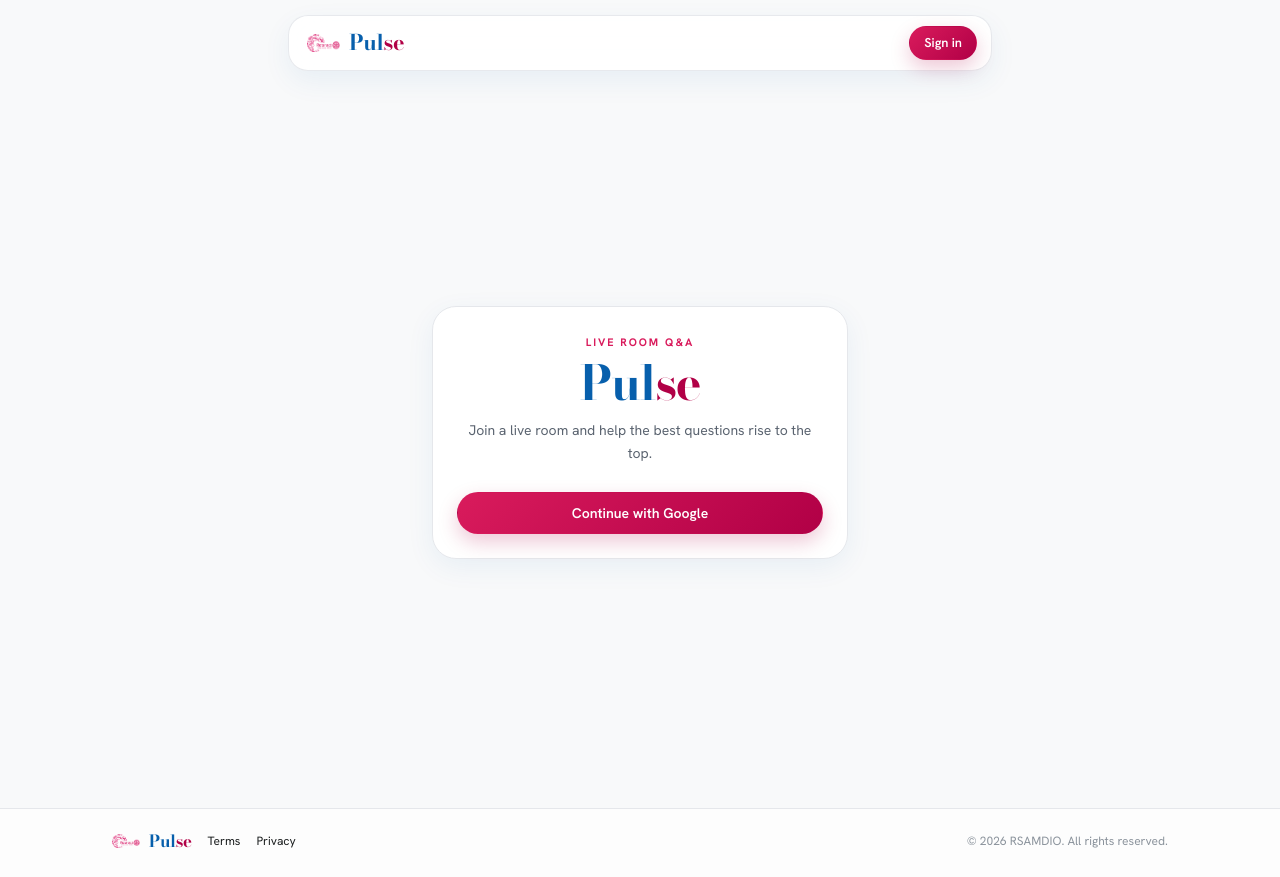
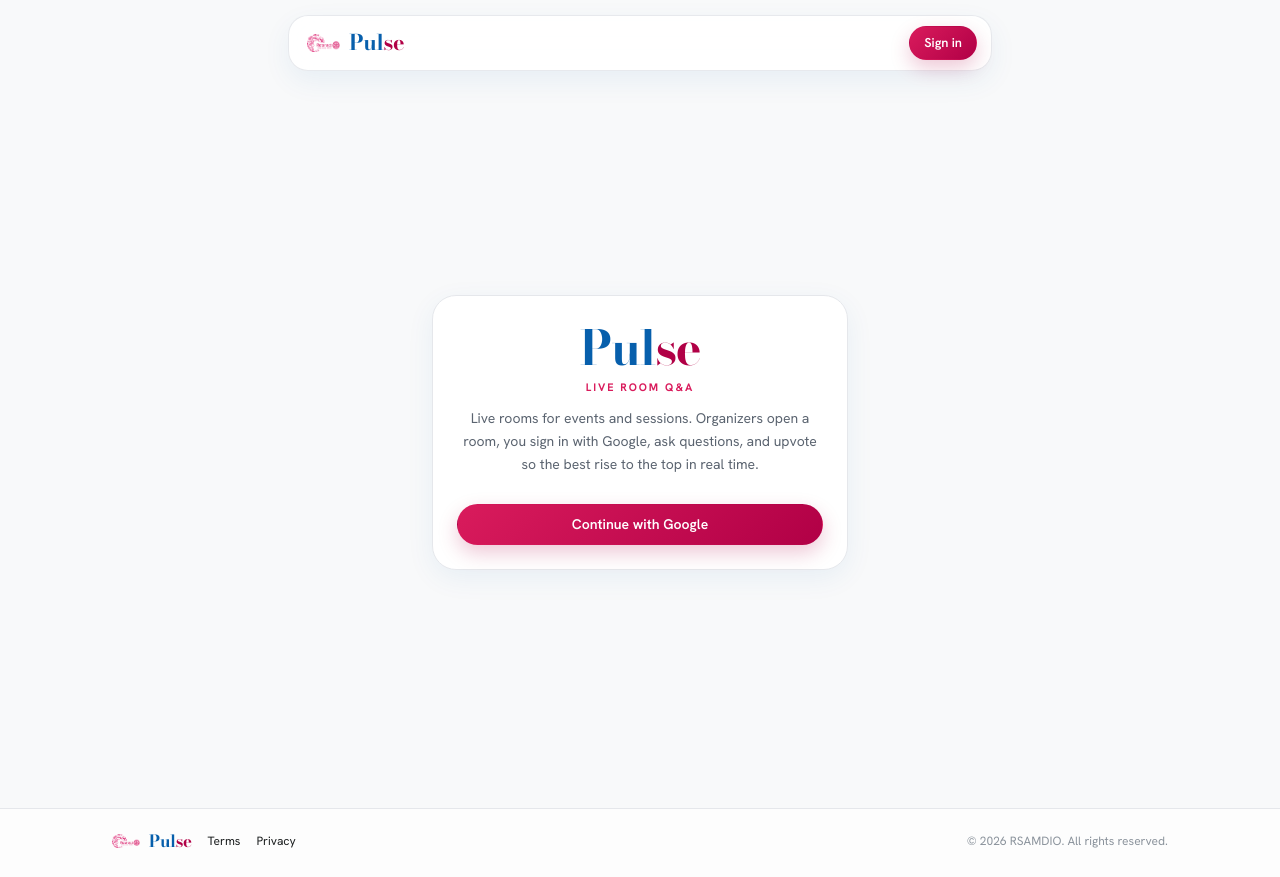
Before and after one commit to rsamdio/Pulse, a Next.js app: page / in a window 1280 px wide. Built offline with nearby package versions, Linux system fonts and the light colour scheme; no server answers.

Commit message:
Update page.tsx

```diff
--- a/src/app/page.tsx
+++ b/src/app/page.tsx
@@ -51,16 +51,16 @@ function HomeContent() {
   return (
     <section className="flex min-h-[calc(100vh-8rem)] items-center justify-center py-8">
       <div className="auth-card rise">
-        <p className="mb-2 text-[0.68rem] font-bold uppercase tracking-[0.18em] text-[var(--primary)]">
-          Live room Q&A
-        </p>
         <h1 className="font-[family-name:var(--font-display)] text-4xl font-bold tracking-tight text-[var(--secondary)] sm:text-5xl">
           Pul<span className="text-[var(--primary-deep)]">se</span>
         </h1>
+        <p className="mt-2 text-[0.68rem] font-bold uppercase tracking-[0.18em] text-[var(--primary)]">
+          Live room Q&A
+        </p>
         <p className="mt-3 text-sm leading-relaxed text-[var(--ink-soft)]">
           {pendingRoom
             ? "Sign in to open the room you were invited to."
-            : "Join a live room and help the best questions rise to the top."}
+            : "Live rooms for events and sessions. Organizers open a room, you sign in with Google, ask questions, and upvote so the best rise to the top in real time."}
         </p>
 
         {pendingRoom ? (
```
